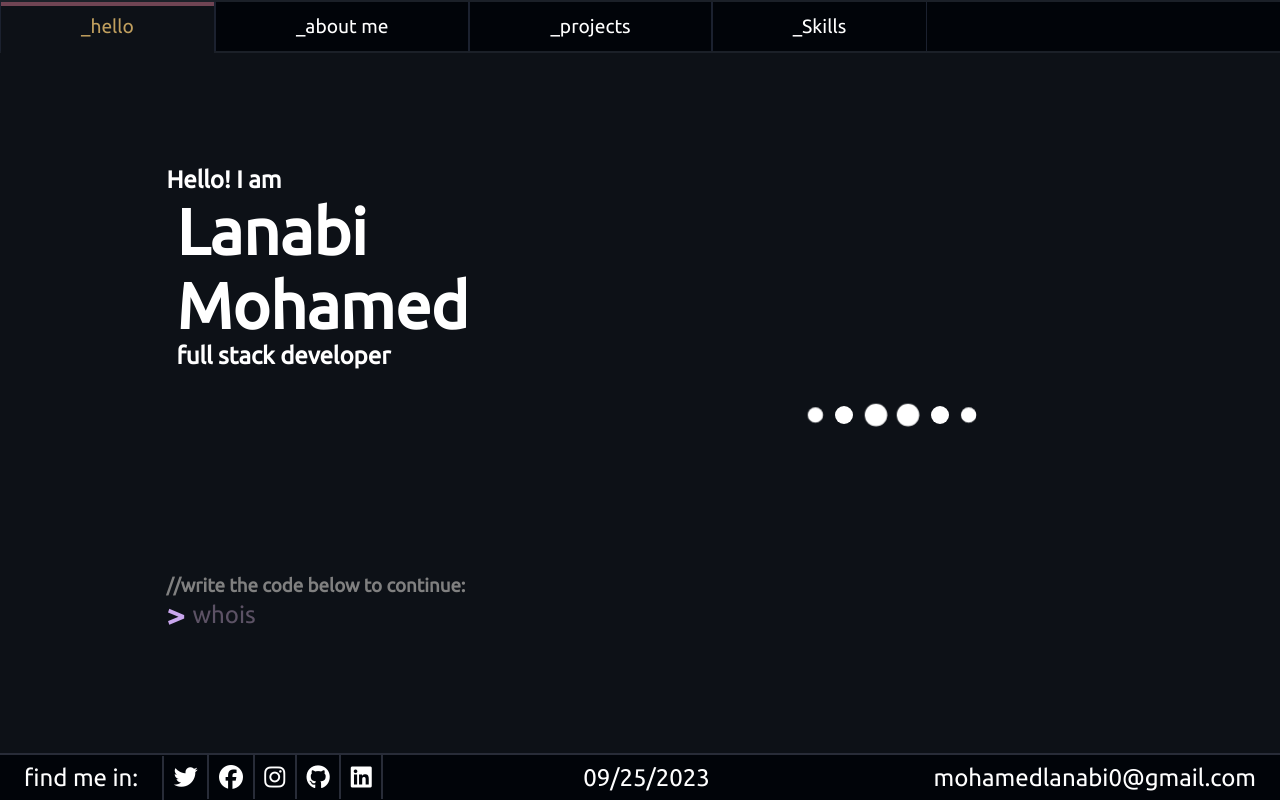
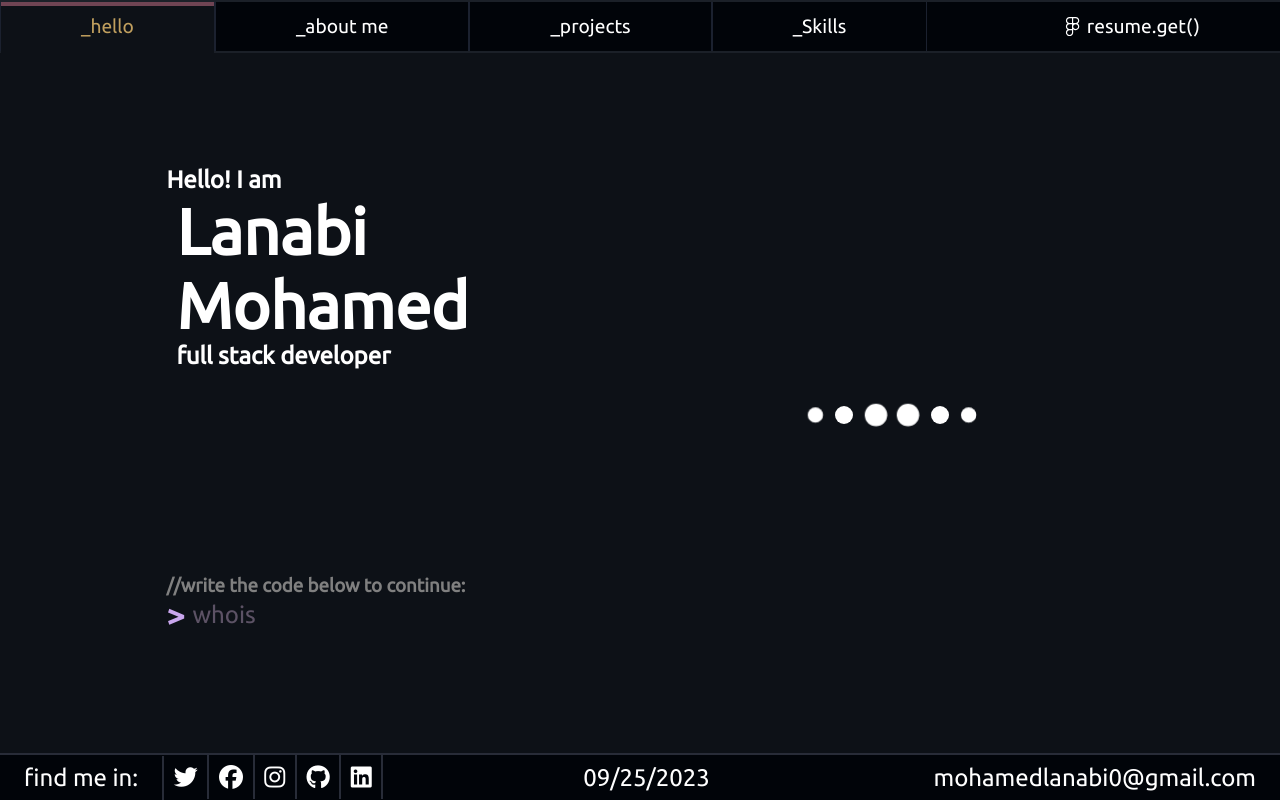
Before and after one commit to medlnb/My--Portfolio, a React (Vite) app: page / in a window 1280 px wide. Built offline with nearby package versions, Linux system fonts and the light colour scheme; no server answers.

Commit message:
adding resume

```diff
--- a/package.json
+++ b/package.json
@@ -12,6 +12,7 @@
   "dependencies": {
     "react": "^18.2.0",
     "react-dom": "^18.2.0",
+    "react-icons": "^5.0.1",
     "react-router-dom": "^6.21.1",
     "react-spinners": "^0.13.8",
     "react-toastify": "^9.1.3"
--- a/src/Components/Navbar/Nav.css
+++ b/src/Components/Navbar/Nav.css
@@ -1,6 +1,9 @@
 .headers {
   width: 100%;
   position: fixed;
+  display: flex;
+  justify-content: space-between;
+  align-items: center;
   background: #010409;
   border-top: 2px solid #1b2028;
   border-bottom: 2px solid #1b2028;
@@ -45,9 +48,28 @@
 a:-webkit-any-link {
   text-decoration: none;
 }
+
+.resume--link {
+  display: flex;
+  align-items: center;
+  gap: 0.3rem;
+  color: white;
+  font-size: 1.2rem;
+  padding: 0.8rem 5rem;
+  cursor: pointer;
+  transition: 0.3s;
+}
+.resume--link:hover {
+  color: #c09f5e;
+}
+
 @media (max-width: 940px) {
   .notactive_navbar_element {
     font-size: 0.8rem;
     padding: 0.8rem 0.5rem;
   }
+  .resume--link {
+    font-size: 0.8rem;
+    padding: 0.8rem 0.5rem;
+  }
 }
--- a/src/Components/Navbar/Navbar.jsx
+++ b/src/Components/Navbar/Navbar.jsx
@@ -1,8 +1,10 @@
 import { NavLink } from "react-router-dom";
+import { FaFigma } from "react-icons/fa";
 import "./Nav.css";
 
 function Navbar() {
   return (
+    <>
       <header className="headers">
         <nav className="navbar">
           <NavLink to="/" className="notactive_navbar_element">
@@ -18,7 +20,15 @@ function Navbar() {
             _Skills
           </NavLink>
         </nav>
+        <a
+          target="_blank"
+          href="https://www.figma.com/file/kM6G8u4jp614eaqWovQ3wS/Resume-(Copy)?type=design&node-id=0%3A1&mode=design&t=0YMghWM1ZyDr2ykN-1"
+          className="resume--link"
+        >
+          <FaFigma /> resume.get()
+        </a>
       </header>
+    </>
   );
 }
 
```
Also changed, not shown: 1 other file (tests, documents, lock files or other folders). Lines whose indentation alone changed are shown as unchanged.
